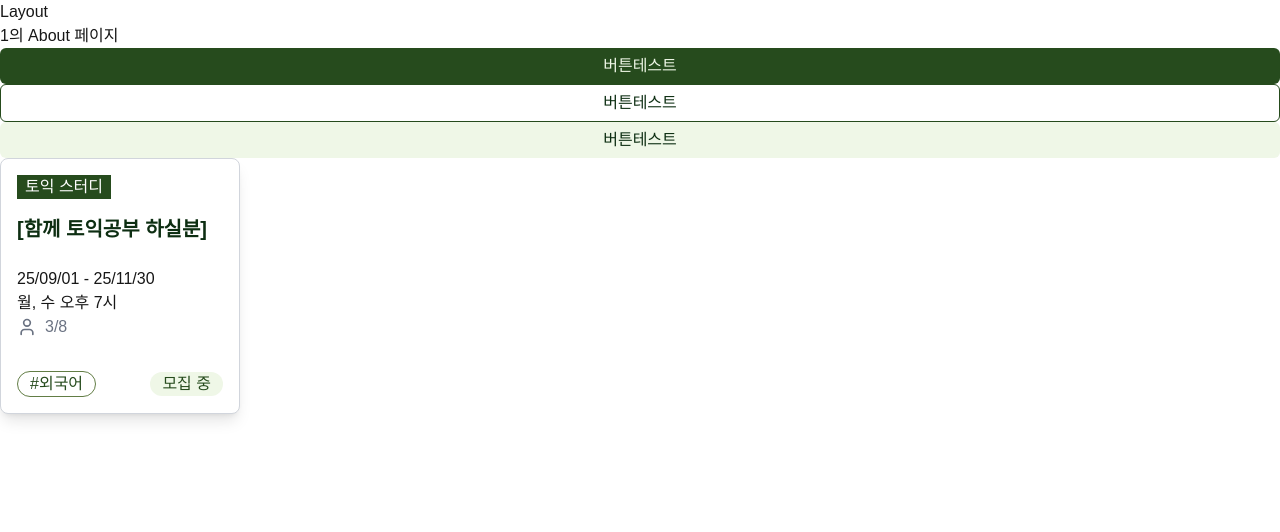
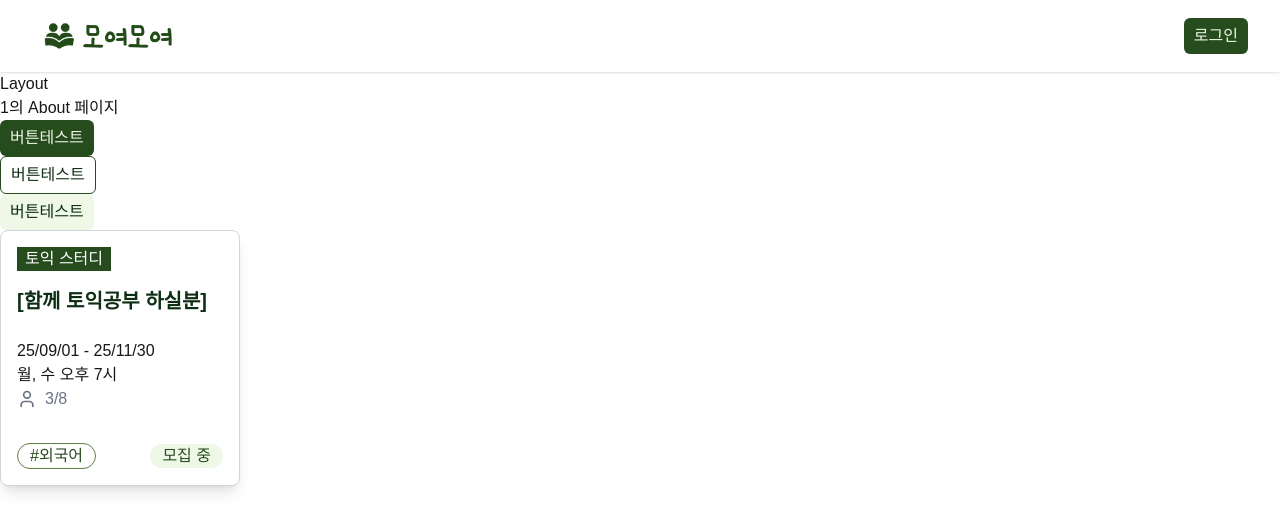
Before and after one commit to dajung-y/gather-together, a Next.js app: page /study/1 in a window 1280 px wide. Shown: the top 532 px of the page. Built offline with nearby package versions, Linux system fonts and the light colour scheme.

Commit message:
feat: 헤더 UI 구현 (#7)
* feat: 헤더 컴포넌트 UI 구현

* style: w-full 제거

* fix: 헤더 스타일 이슈 수정

```diff
--- a/src/app/layout.tsx
+++ b/src/app/layout.tsx
@@ -1,6 +1,12 @@
 import type { Metadata } from "next";
-import { Geist, Geist_Mono } from "next/font/google";
 import "@/styles/globals.css";
+import Header from "@/components/common/Header";
+
+export const metadata: Metadata = {
+  title: "모여모여",
+  description: "함께 성장하는 스터디 플랫폼, 모여모여에서 새로운 동료들과 학습하세요",
+  keywords: ["스터디", "온라인 스터디", "온라인 학습", "스터디 플랫폼"]
+}
 
 export default function RootLayout({
   children,
@@ -10,6 +16,7 @@ export default function RootLayout({
   return (
     <html lang="en">
       <body>
+        <Header />
         {children}
       </body>
     </html>
--- a/src/components/common/Button.tsx
+++ b/src/components/common/Button.tsx
@@ -15,7 +15,7 @@ export default function Button({
 }: ButtonProps) {
   return (
     <button
-      className={`button-base button-${variant} button-${size} flex w-full justify-center`}
+      className={`button-base button-${variant} button-${size} flex  justify-center`}
       type={type}
       onClick={onClick}
     >
--- /dev/null
+++ b/src/components/common/Header.tsx
@@ -0,0 +1,73 @@
+'use client'
+
+import Image from "next/image";
+import { useState } from "react";
+import Button from "./Button";
+import Link from "next/link";
+
+export default function Header() {
+
+  // 임시 로그인 상태
+  const [isLoggedIn, setIsLoggedIn] = useState(false);
+
+  // 로그인 상태 핸들러
+  const handleLoggedIn = () => {
+    setIsLoggedIn((prev) => !prev);
+  }
+
+  return(
+    // 전체영역
+    <header className="bg-white shadow">
+      {/* 실제 헤더 body 보일 영역 PC, 태블릿, 모바일 */}
+      <div className="
+        max-w-[1280px] mx-auto
+        px-4 py-3
+        sm:px-4 sm:py-3
+        md:px-6 md:py-3
+        lg:px-8 lg:py-4
+      ">
+        {/* 내부 콘텐츠 */}
+        <div className="flex items-center justify-between">
+          {/* 로고 */}
+          <div>
+            <Link href='/'>
+              <Image src="/images/logo.png"
+                    alt="모여모여 로고"
+                    width={240}
+                    height={64}
+                    className="w-38 h-10" />
+            </Link>
+          </div>
+
+          {/* 사용자 메뉴 */}
+          <div>
+            { !isLoggedIn ? (
+              <Button size="md"
+                      onClick={handleLoggedIn}>
+                로그인
+              </Button>
+            ) : (
+              <div className="
+                flex space-x-1
+                md:space-x-4
+                lg:space-x-4
+              ">
+
+                <Button size="md"
+                        variant="outline"
+                        onClick={handleLoggedIn}>
+                  로그아웃
+                </Button>
+                <Link href='/mypage'>
+                  <Button size="md">
+                    마이페이지
+                  </Button>
+                </Link>
+              </div>
+            )}
+          </div>
+        </div>
+      </div>
+    </header>
+  )
+}
```
Also changed, not shown: public/images/logo.png (added).
